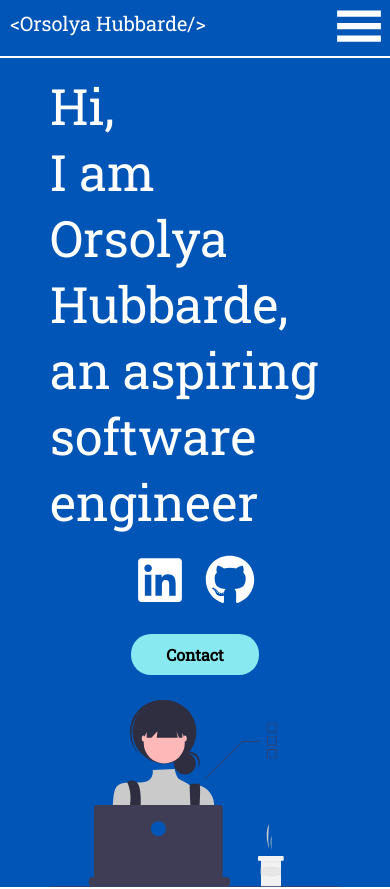
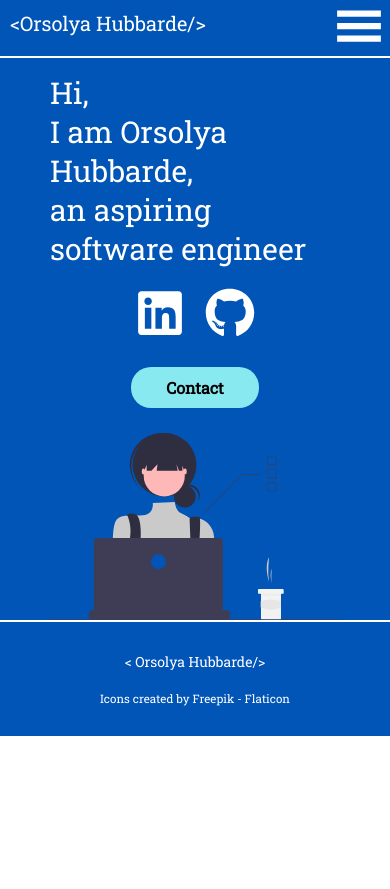
Before and after one commit to pokica1/Portfolio, a React (Create React App) app: page / in a window 390 px wide. Shown: the top 889 px of the page. After the commit the page ends 844 px from the top, so only its background shows below. Built offline with nearby package versions, Linux system fonts and the light colour scheme.

Commit message:
home page text reduced

```diff
--- a/src/Pages/HomePage/HomePage.css
+++ b/src/Pages/HomePage/HomePage.css
@@ -35,4 +35,8 @@ a {
 	#homeImage {
 		padding-top: 20px;
 	}
+
+	.article {
+		font-size: 30px;
+	}
 }
```
